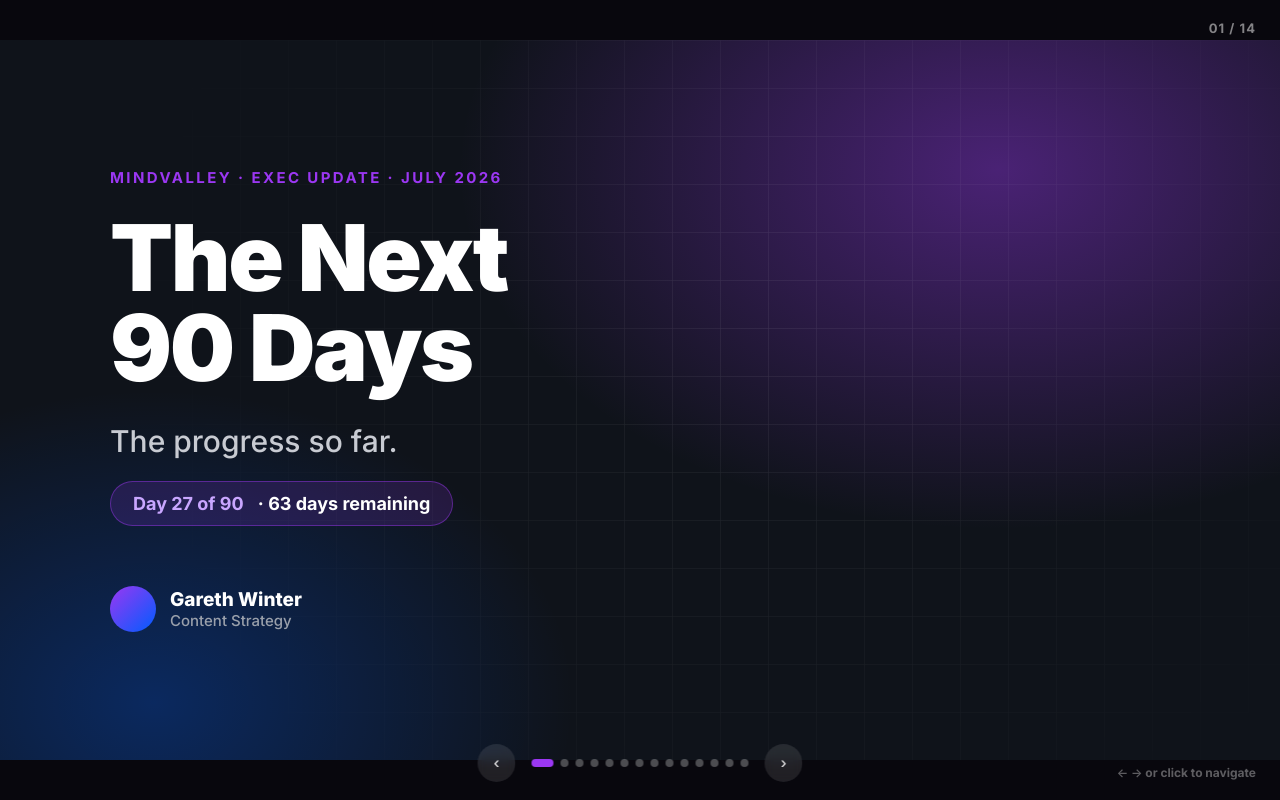
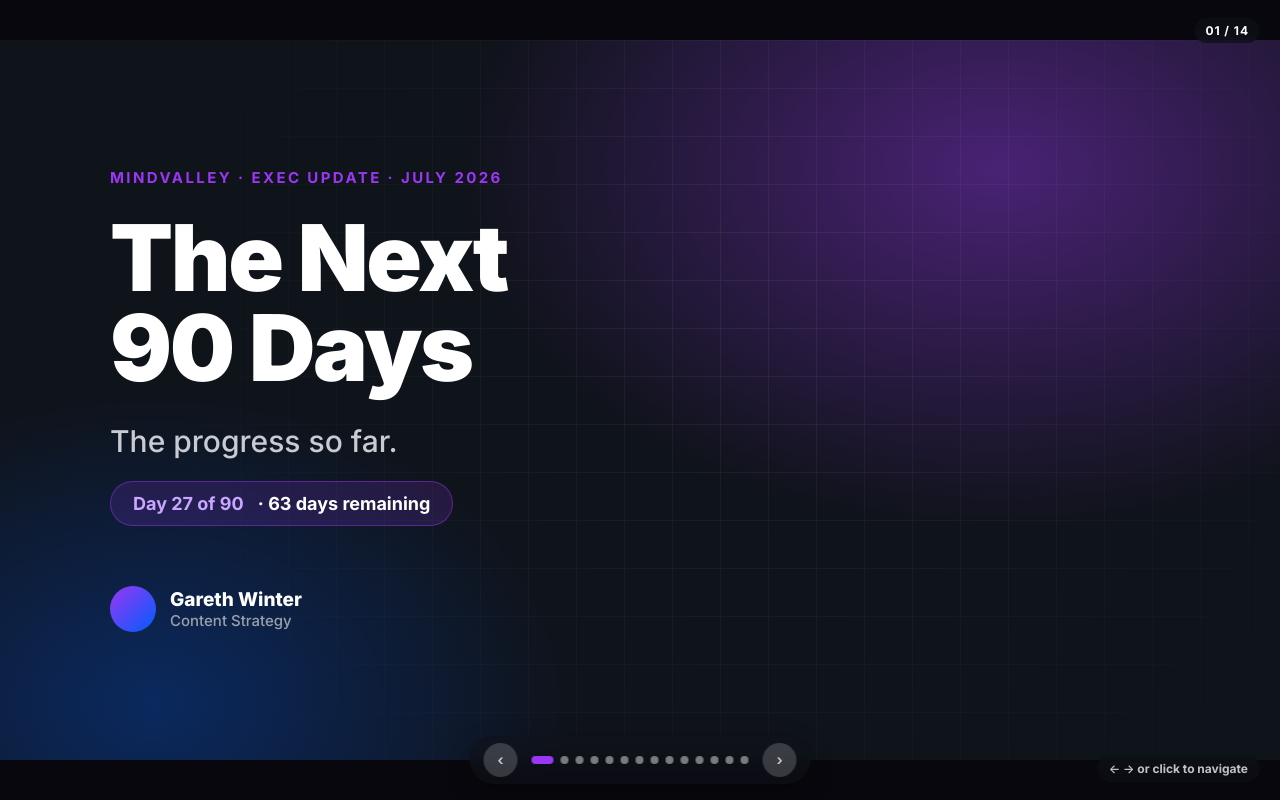
Before and after one commit to garethwinter-cpu/exec, a plain HTML site: page index.html in a window 1280 px wide. Drawn offline with Linux system fonts and the light colour scheme.

Commit message:
Add files via upload

```diff
--- a/index.html
+++ b/index.html
@@ -85,14 +85,14 @@
 .pcol ul{list-style:none;display:flex;flex-direction:column;gap:13px}
 .pcol li{font-size:16px;line-height:1.35;color:var(--text);font-weight:600}
 .pcol li span{display:block;font-size:13px;font-weight:500;color:var(--text-subtle);margin-top:3px}
-#nav{position:fixed;bottom:18px;left:50%;transform:translateX(-50%);display:flex;align-items:center;gap:16px;z-index:50}
+#nav{position:fixed;bottom:16px;left:50%;transform:translateX(-50%);display:flex;align-items:center;gap:14px;z-index:50;background:rgba(15,19,26,.62);backdrop-filter:blur(8px);padding:7px 14px;border-radius:999px;box-shadow:0 8px 24px rgba(0,0,0,.28)}
 .dots{display:flex;gap:7px}
-.dots .d{width:8px;height:8px;border-radius:999px;background:rgba(255,255,255,.28);cursor:pointer;transition:.2s}
+.dots .d{width:8px;height:8px;border-radius:999px;background:rgba(255,255,255,.45);cursor:pointer;transition:.2s}
 .dots .d.on{background:var(--brand-bright);width:22px}
-.navbtn{width:38px;height:38px;border-radius:999px;border:none;background:rgba(255,255,255,.10);color:#fff;font-size:17px;cursor:pointer;backdrop-filter:blur(6px);transition:.2s}
+.navbtn{width:34px;height:34px;border-radius:999px;border:none;background:rgba(255,255,255,.18);color:#fff;font-size:17px;cursor:pointer;transition:.2s}
 .navbtn:hover{background:var(--brand)}
-#counter{position:fixed;top:20px;right:24px;color:rgba(255,255,255,.5);font-size:13px;font-weight:700;letter-spacing:.08em;z-index:50}
-.hint{position:fixed;bottom:20px;right:24px;color:rgba(255,255,255,.35);font-size:12px;font-weight:600;z-index:50}
+#counter{position:fixed;top:18px;right:20px;color:#fff;font-size:12px;font-weight:700;letter-spacing:.08em;z-index:50;background:rgba(15,19,26,.6);padding:5px 11px;border-radius:999px;backdrop-filter:blur(6px)}
+.hint{position:fixed;bottom:18px;right:20px;color:rgba(255,255,255,.75);font-size:12px;font-weight:600;z-index:50;background:rgba(15,19,26,.55);padding:6px 12px;border-radius:999px;backdrop-filter:blur(6px)}
 .slide.upsells .card p{font-size:13px;line-height:1.32}
 .slide.upsells .num{font-size:17px!important}
 .num.killed{text-decoration:line-through;text-decoration-thickness:3px;text-decoration-color:#F34747}
```
